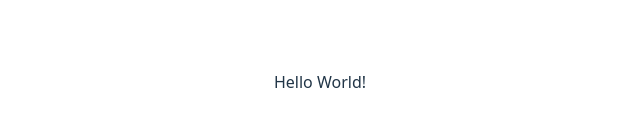
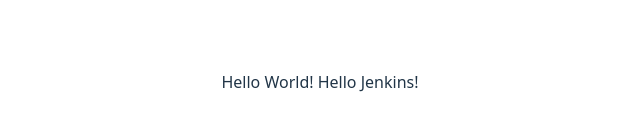
Before and after one commit to marcuwynu23/vite-app-sample, a React (Vite) app: page / in a window 1280 px wide. Shown: the part 318-448 px from the top of the page, without its empty margins (320-960 px from the left). Built offline with nearby package versions, Linux system fonts and the light colour scheme.

Commit message:
chore: fix content

```diff
--- a/src/App.tsx
+++ b/src/App.tsx
@@ -3,7 +3,7 @@
 function App() {
   return (
     <>
-      <p>Hello World!</p>
+      <p>Hello World! Hello Jenkins!</p>
     </>
   );
 }
```
